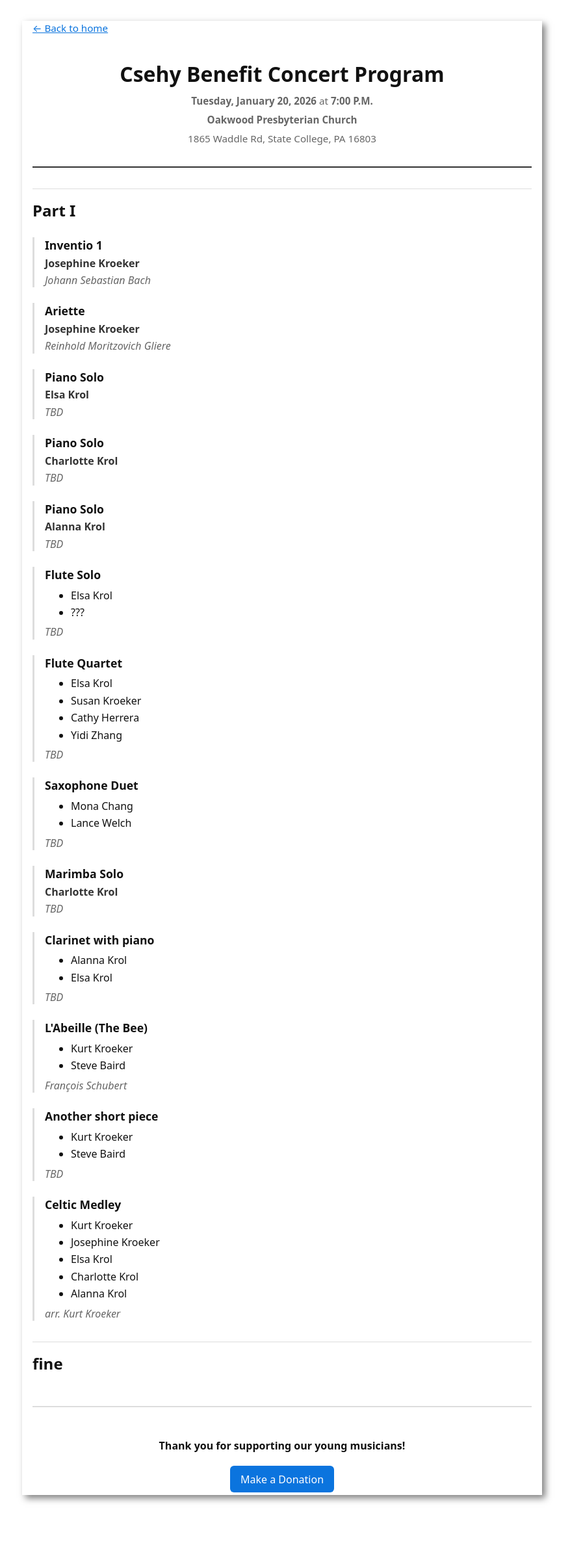
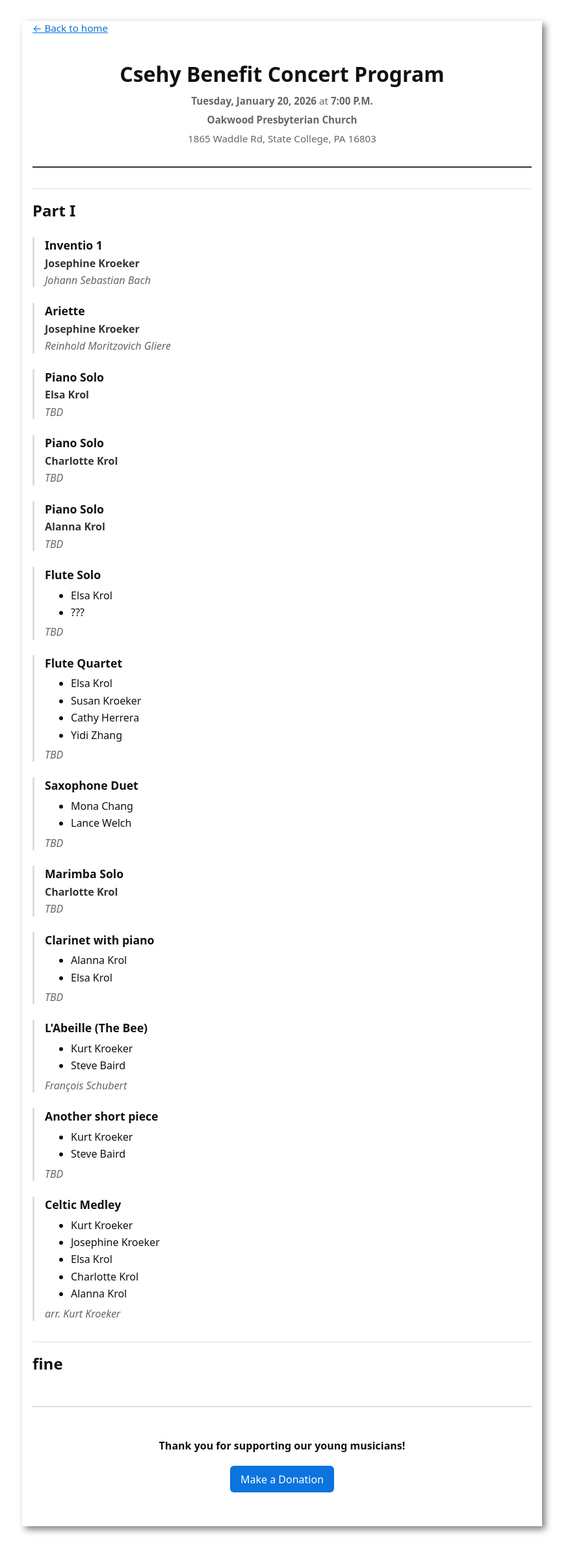
Before and after one commit to KurtKroeker/csehy-fundraising, a Jekyll site: the page built from program.md, in a window 1280 px wide. Shown: the whole page at 65% size, without its empty margins (206-1083 px from the left). Built offline with Jekyll 4.4.1, drawn with Linux system fonts in a browser that asks for light colours; before the commit the page ends 2332 px from its top, so only the background shows below that.

Commit message:
Update program.html

```diff
--- a/_layouts/program.html
+++ b/_layouts/program.html
@@ -143,7 +143,7 @@
       {% endif %}
     {% endfor %}
 
-    <div style="margin-top: 3rem; padding-top: 2rem; border-top: 2px solid #ddd; text-align: center;">
+    <div style="margin-top: 3rem; padding-top: 2rem; padding-bottom: 2rem; border-top: 2px solid #ddd; text-align: center;">
       <p><strong>Thank you for supporting our young musicians!</strong></p>
       <p><a href="{{ '/#donate' | relative_url }}" class="btn primary">Make a Donation</a></p>
     </div>
```
